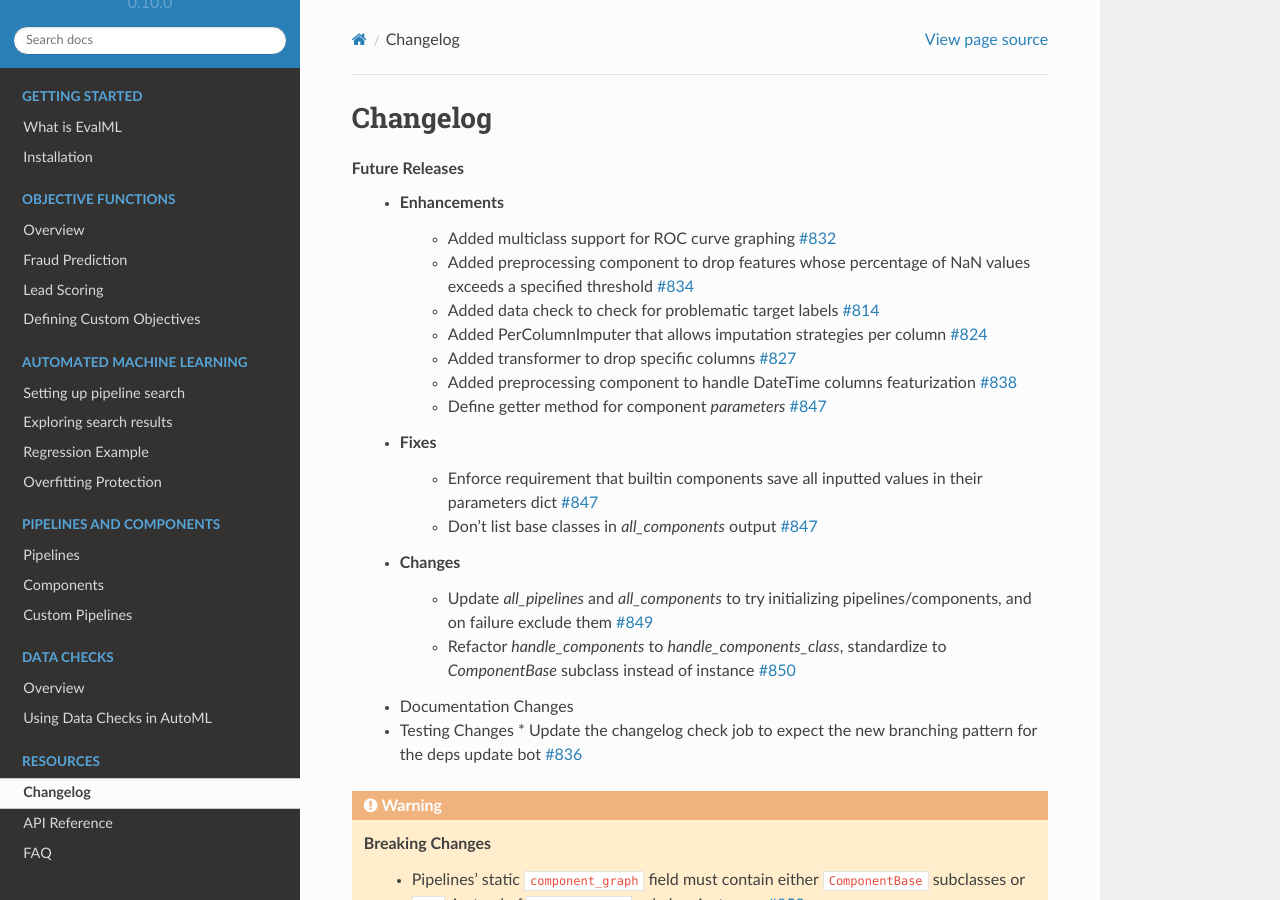
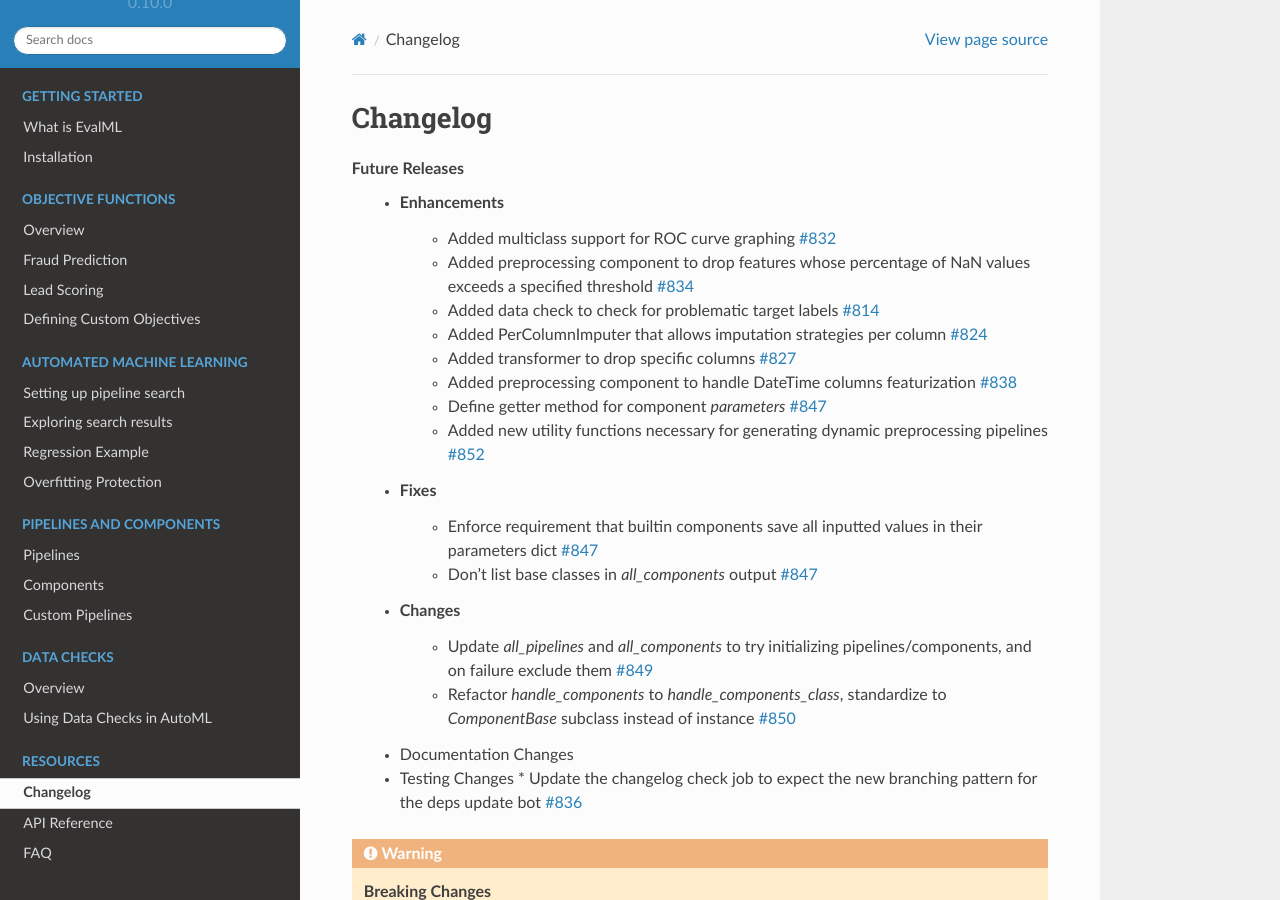
Before and after one commit to alteryx/evalml, a Sphinx documentation site: the page built from docs/source/changelog.rst, in a window 1280 px wide and 900 px high. Built offline with Sphinx 7.4.7 and the Read the Docs theme 2.0.0, drawn with Linux system fonts in a browser that asks for light colours; comment, search, counter and statistics services are not loaded.

Commit message:
changelog

```diff
--- a/docs/source/changelog.rst
+++ b/docs/source/changelog.rst
@@ -12,6 +12,8 @@
         * Added transformer to drop specific columns :pr:`827`
         * Added preprocessing component to handle DateTime columns featurization :pr:`838`
         * Define getter method for component `parameters` :pr:`847`
+        * Added new utility functions necessary for generating dynamic preprocessing pipelines :pr:`852`
+
     * Fixes
         * Enforce requirement that builtin components save all inputted values in their parameters dict :pr:`847`
         * Don't list base classes in `all_components` output :pr:`847`
```
